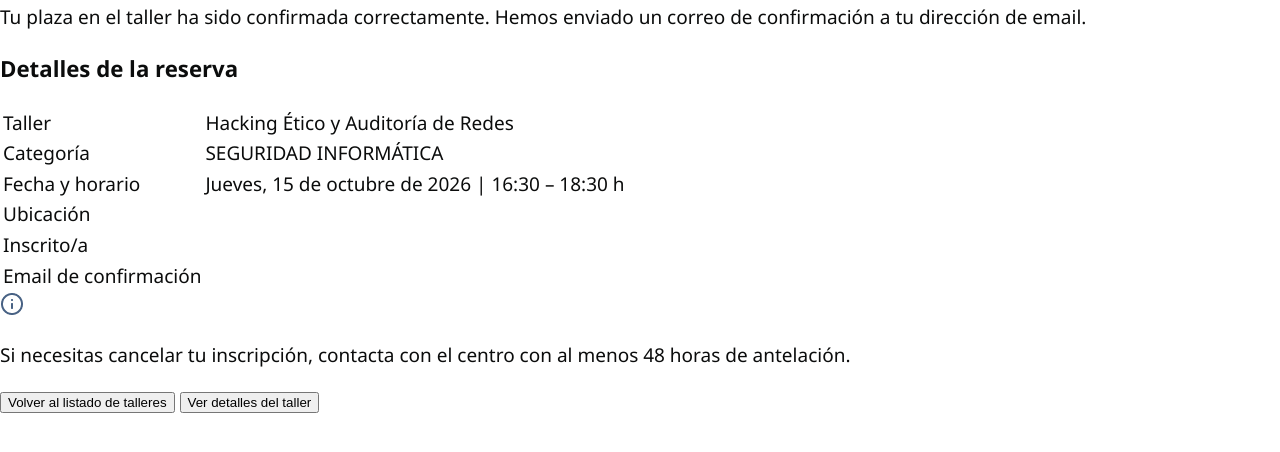
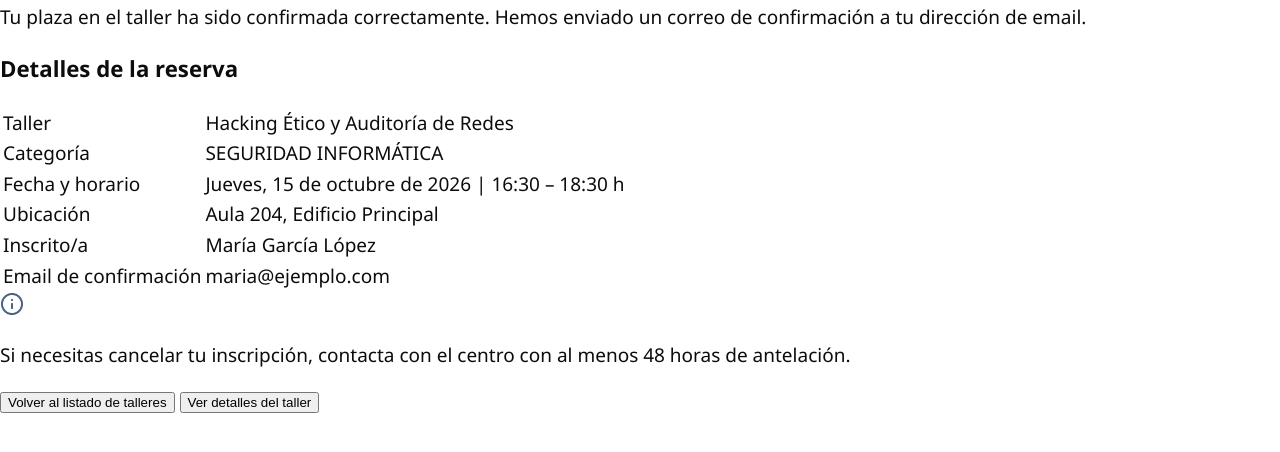
Before and after one commit to AlexisVennegas/TechCenter, a plain HTML site: page src/confirmacionFormulario.html in a window 1280 px wide. Shown: the part 244-696 px from the top of the page. Drawn offline with Linux system fonts and the light colour scheme; files whose address does not match are found by name.

Commit message:
Finished HTML example texts.

```diff
--- a/src/confirmacionFormulario.html
+++ b/src/confirmacionFormulario.html
@@ -1,11 +1,13 @@
 <!doctype html>
 <html lang="en">
+
 <head>
   <meta charset="UTF-8" />
   <meta name="viewport" content="width=device-width, initial-scale=1.0" />
   <link rel="stylesheet" href="./Guia de estilos/techcenter-theme.css" />
   <title>Confirmación envío</title>
 </head>
+
 <body>
   <header>
     <div class="">
@@ -45,15 +47,15 @@
         </tr>
         <tr>
           <td>Ubicación</td>
-            <td></td>
+          <td>Aula 204, Edificio Principal</td>
         </tr>
         <tr>
           <td>Inscrito/a</td>
-            <td></td>
+          <td>María García López</td>
         </tr>
         <tr>
           <td>Email de confirmación</td>
-            <td></td>
+          <td>maria@ejemplo.com</td>
         </tr>
       </table>
     </div>
@@ -70,4 +72,5 @@
     </div>
   </main>
 </body>
+
 </html>
```
Lines whose indentation alone changed are shown as unchanged.
